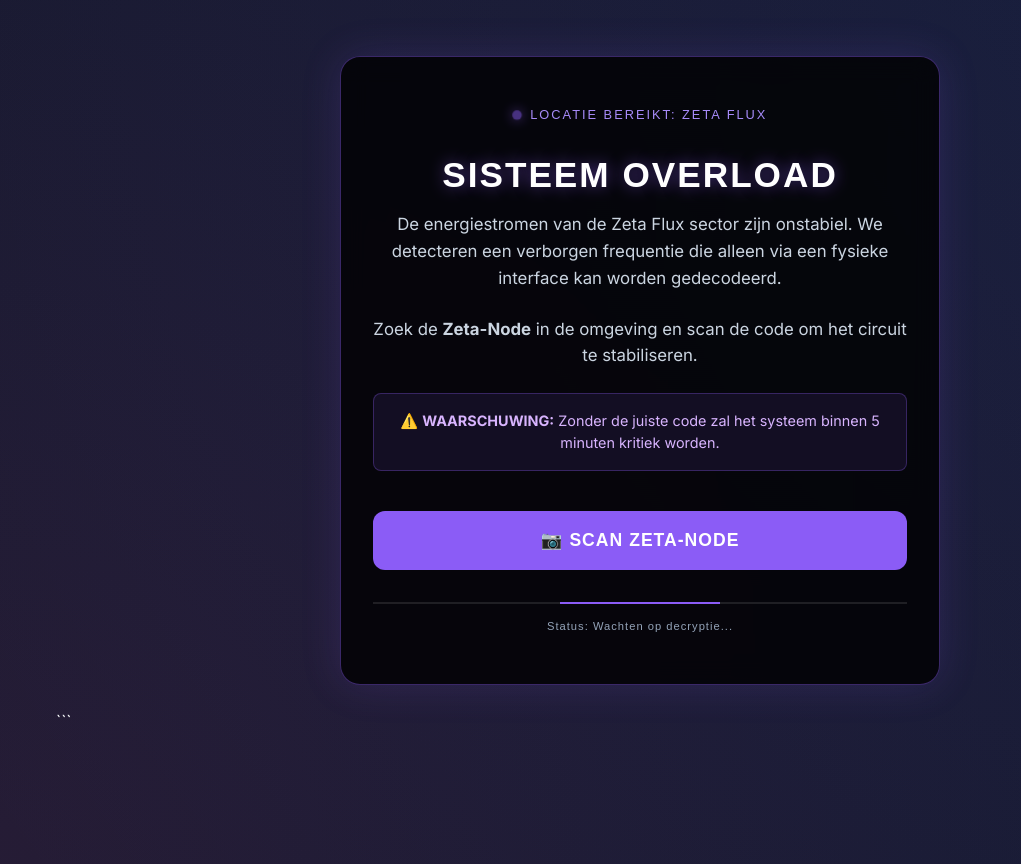
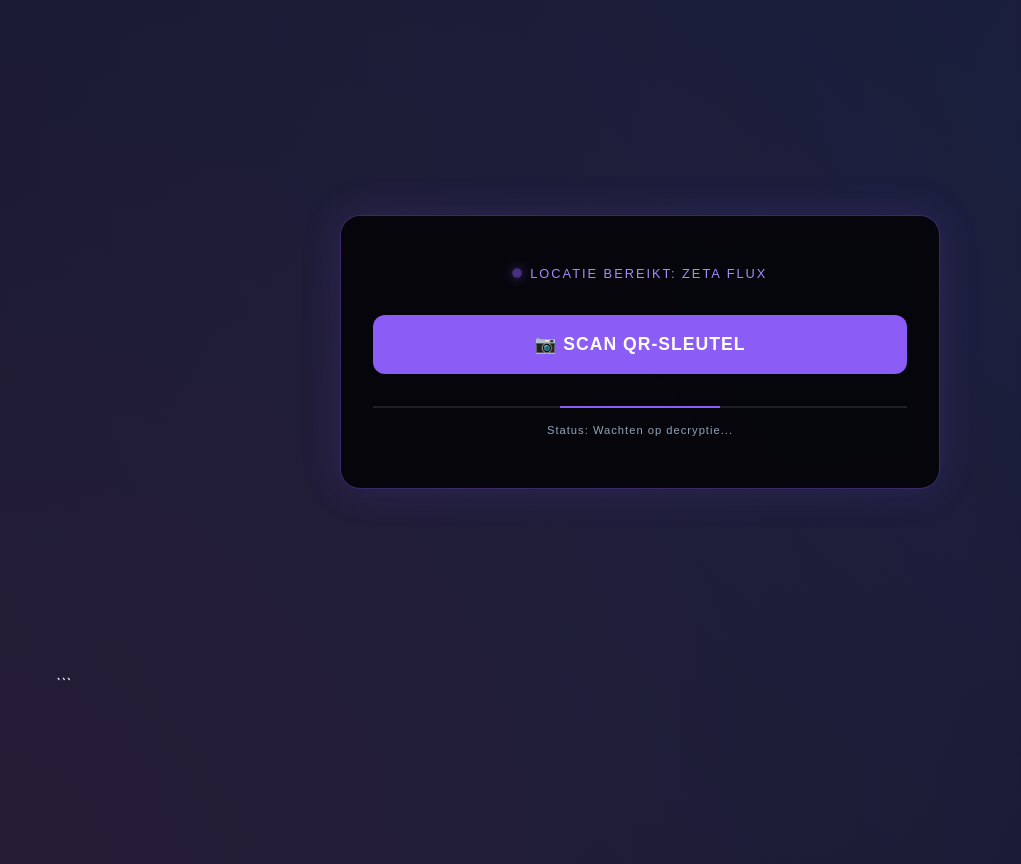
Before and after one commit to x4b5/game2026, a SvelteKit app: page /game/zeta-flux-33 in a window 1280 px wide. Shown: the whole page, without its empty margins (0-1021 px from the left). Built offline with nearby package versions, Linux system fonts and the light colour scheme.

Commit message:
feat: simplify Zeta Flux page to single QR scan button

```diff
--- a/src/routes/game/zeta-flux-33/+page.svelte
+++ b/src/routes/game/zeta-flux-33/+page.svelte
@@ -84,27 +84,8 @@
             </div>
         {:else}
             <div class="briefing-section">
-                <h1>SISTEEM OVERLOAD</h1>
-                <p in:fly={{ y: 20, duration: 800 }}>
-                    De energiestromen van de Zeta Flux sector zijn onstabiel. We
-                    detecteren een verborgen frequentie die alleen via een
-                    fysieke interface kan worden gedecodeerd.
-                </p>
-                <p in:fly={{ y: 20, duration: 800, delay: 500 }}>
-                    Zoek de <strong>Zeta-Node</strong> in de omgeving en scan de
-                    code om het circuit te stabiliseren.
-                </p>
-
-                <div
-                    class="warning-box"
-                    in:fly={{ y: 20, duration: 800, delay: 1000 }}
-                >
-                    ⚠️ <strong>WAARSCHUWING:</strong> Zonder de juiste code zal het
-                    systeem binnen 5 minuten kritiek worden.
-                </div>
-
                 <button class="action-button" onclick={startScanner}>
-                    📷 SCAN ZETA-NODE
+                    📷 SCAN QR-SLEUTEL
                 </button>
             </div>
         {/if}
```
